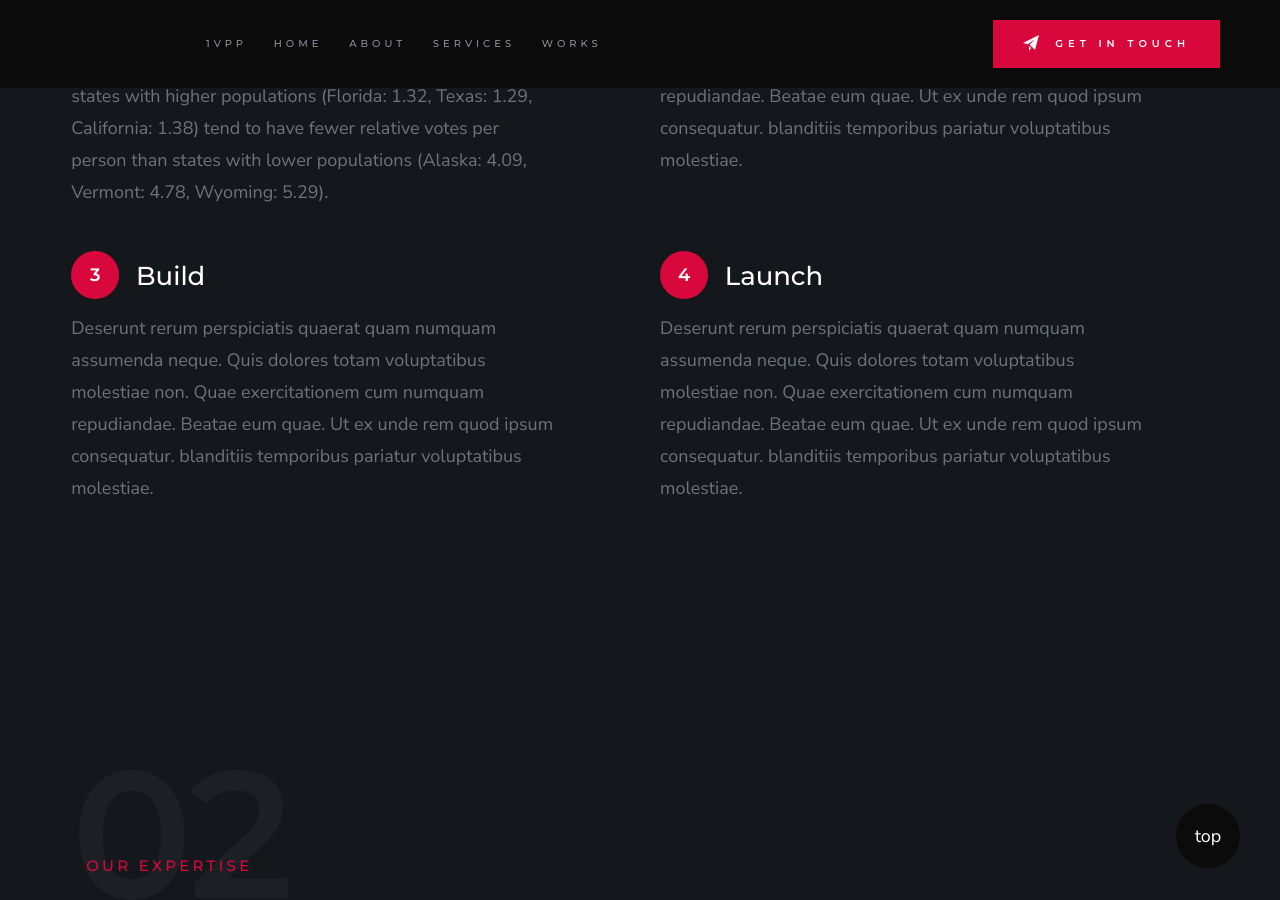
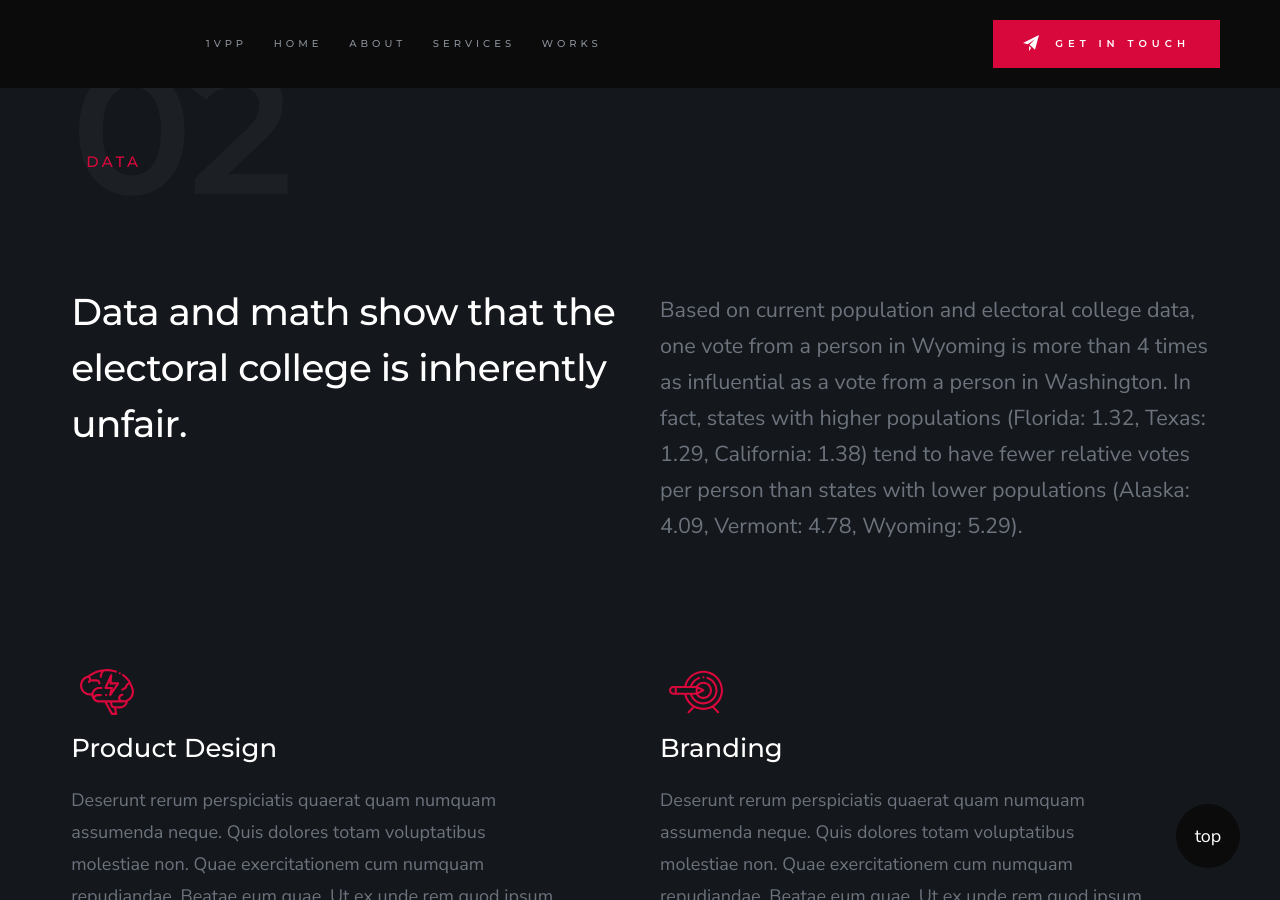
Before and after one commit to 0xmmalik/0xmmalik.github.io, a Jekyll site: the page 1vpp/index.html, which Jekyll copies as it is, in a window 1280 px wide and 900 px high, scrolled down 2016 px. Built offline with Jekyll 4.4.1, drawn with Linux system fonts in a browser that asks for light colours; some of the changed text lies outside the part shown.

Commit message:
made some 1vpp changes

```diff
--- a/1vpp/index.html
+++ b/1vpp/index.html
@@ -63,8 +63,8 @@
                     <li><a class="smoothscroll" href="#" title="1VPP">1VPP</a></li>
                     <li><a class="smoothscroll" href="#hero" title="Home">Home</a></li>
                     <li><a class="smoothscroll" href="#about" title="About">About</a></li>
-                    <li><a class="smoothscroll" href="#services" title="Services">Services</a></li>
-                    <li><a class="smoothscroll" href="#portfolio" title="Works">Works</a></li>
+                    <li><a class="smoothscroll" href="#services" title="Data">Services</a></li>
+                    <li><a class="smoothscroll" href="#portfolio" title="Solution">Works</a></li>
                 </ul>
             </nav> <!-- end s-header__nav-wrap -->
 
@@ -160,7 +160,7 @@
             </div>
         </div>
 
-        <div class="row block-large-1-2 block-tab-full s-about__process item-list">
+        <!--<div class="row block-large-1-2 block-tab-full s-about__process item-list">
             <div class="column item item-process" data-aos="fade-up">
                 <h3 class="item-title">Data</h3>
                 <p>
@@ -195,7 +195,7 @@
                 ipsum consequatur. blanditiis temporibus pariatur voluptatibus molestiae.
                 </p>
             </div>
-        </div>
+        </div> -->
 
     </section> <!-- end s-about -->
 
@@ -207,21 +207,18 @@
         <div class="row">
             <div class="column large-12">
                 <div class="section-title" data-num="02" data-aos="fade-up">
-                    <h3 class="h6">Our Expertise</h3>
+                    <h3 class="h6">Data</h3>
                 </div>
             </div>
             <div class="column large-6 w-900-stack">
                 <h1 class="display-1" data-aos="fade-up">
-                    Deserunt rerum perspiciatis quaerat quam numquam assumenda neque.
-                    Quis dolores totam voluptatibus.
+                    Data and math show that the electoral college is inherently unfair.
                 </h1>
             </div>
             <div class="column large-6 w-900-stack">
                 <p class="lead" data-aos="fade-up">
-                Velit deleniti harum sit beatae sint repellendus expedita. Omnis possimus
-                sed rerum tenetur ea ab aut minima magnam. Deserunt sit cupiditate
-                similique eveniet earum. Consectetur dolores maxime quisquam voluptate magni.
-                Ut ex unde rem quod ipsum consequatur. blanditiis temporibus pariatur voluptatibus molestiae.
+                Based on current population and electoral college data, one vote from a person in Wyoming is more than 4 times as influential as a vote from a person in Washington.
+                In fact, states with higher populations (Florida: 1.32, Texas: 1.29, California: 1.38) tend to have fewer relative votes per person than states with lower populations (Alaska: 4.09, Vermont: 4.78, Wyoming: 5.29).
                 </p>
             </div>
         </div>
```
